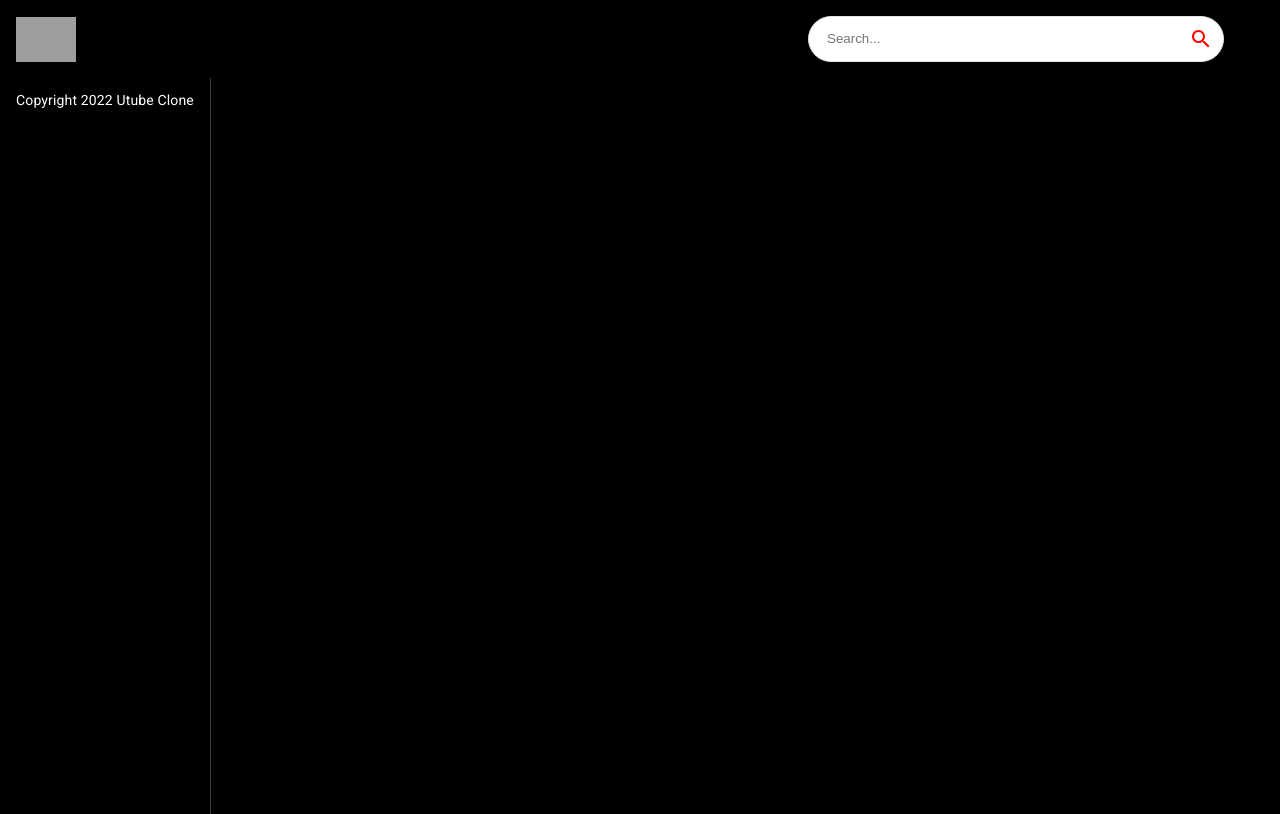
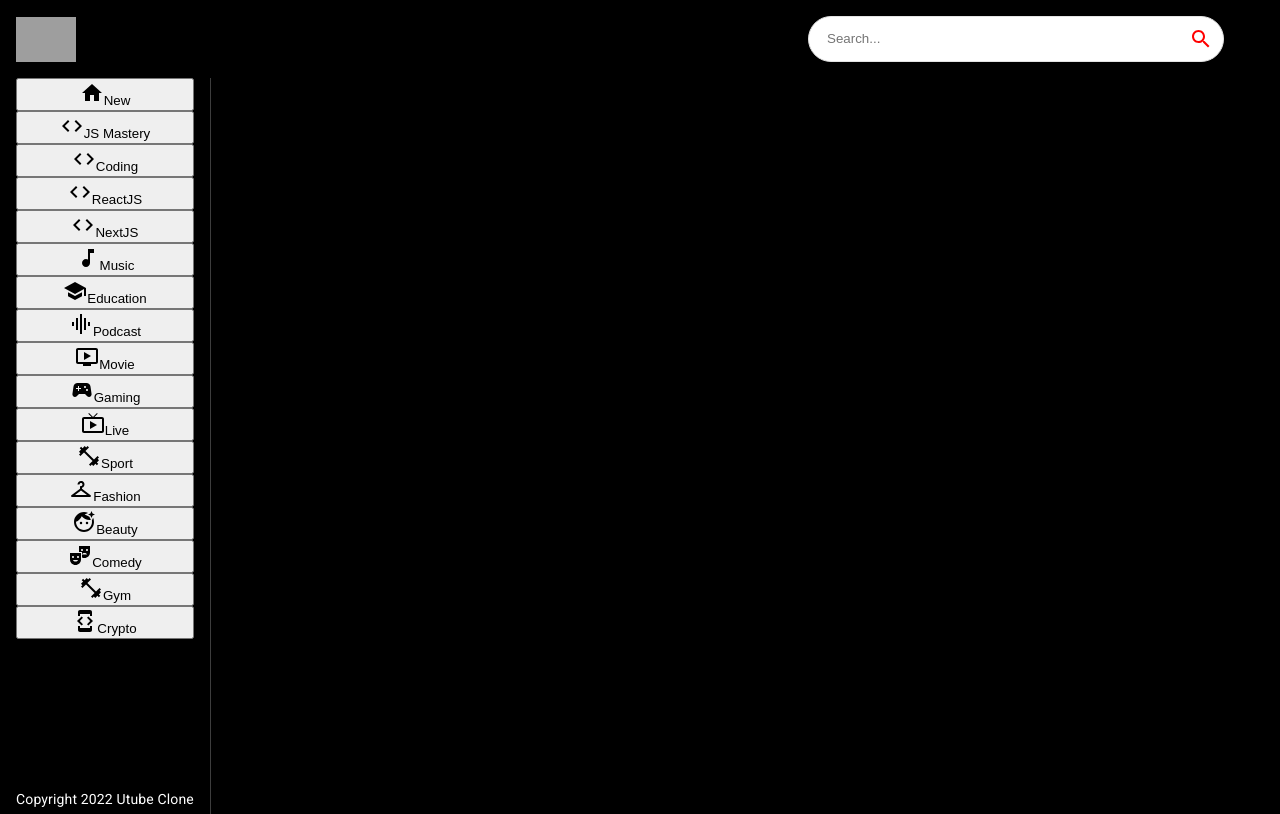
Before and after one commit to V5NEXT/youtube-clone, a React (Create React App) app: page / in a window 1280 px wide. Built offline with nearby package versions, Linux system fonts and the light colour scheme; grey boxes are pictures that could not be loaded.

Commit message:
Added Sidebar

```diff
--- a/src/components/Feed.jsx
+++ b/src/components/Feed.jsx
@@ -1,11 +1,13 @@
 import { useState, useEffect } from "react";
 import { Box, Stack, Typography } from "@mui/material";
+import Sidebar from "./Sidebar";
 
 const Feed = () => {
   return (
     <Stack sx={{flexDirection: {sx: "colomn", md: "row"}}}>
       <Box sx={{height : {sx: 'auto', md:'92vh'}, borderRight:'1px solid #3d3d3d',
       px : {sx:0, md:2}}}>
+        <Sidebar/>
       <Typography className="copyright"
         variant="body2" sx={{mt: 1.5, color:'#fff'}}>
           Copyright 2022 Utube Clone
--- a/src/components/Sidebar.jsx
+++ b/src/components/Sidebar.jsx
@@ -1,9 +1,18 @@
 import React from 'react'
+import { Stack } from '@mui/material';
 
-const Sidebar = () => {
-  return (
-    <div>Sidebar</div>
-  )
-}
+import { categories } from '../utils/constants';
+
+const Sidebar = () => (
+  <Stack direction="row" sx={{overflowY : "auto", height:{sx : 'auto', md: '95%'},
+                              flexDirection: {md : 'column'}}}>
+   {categories.map((category)=>(
+    <button>
+      <span>{category.icon}</span>
+      <span>{category.name}</span>
+    </button>
+   ))}
+  </Stack>
+)
 
 export default Sidebar
```
